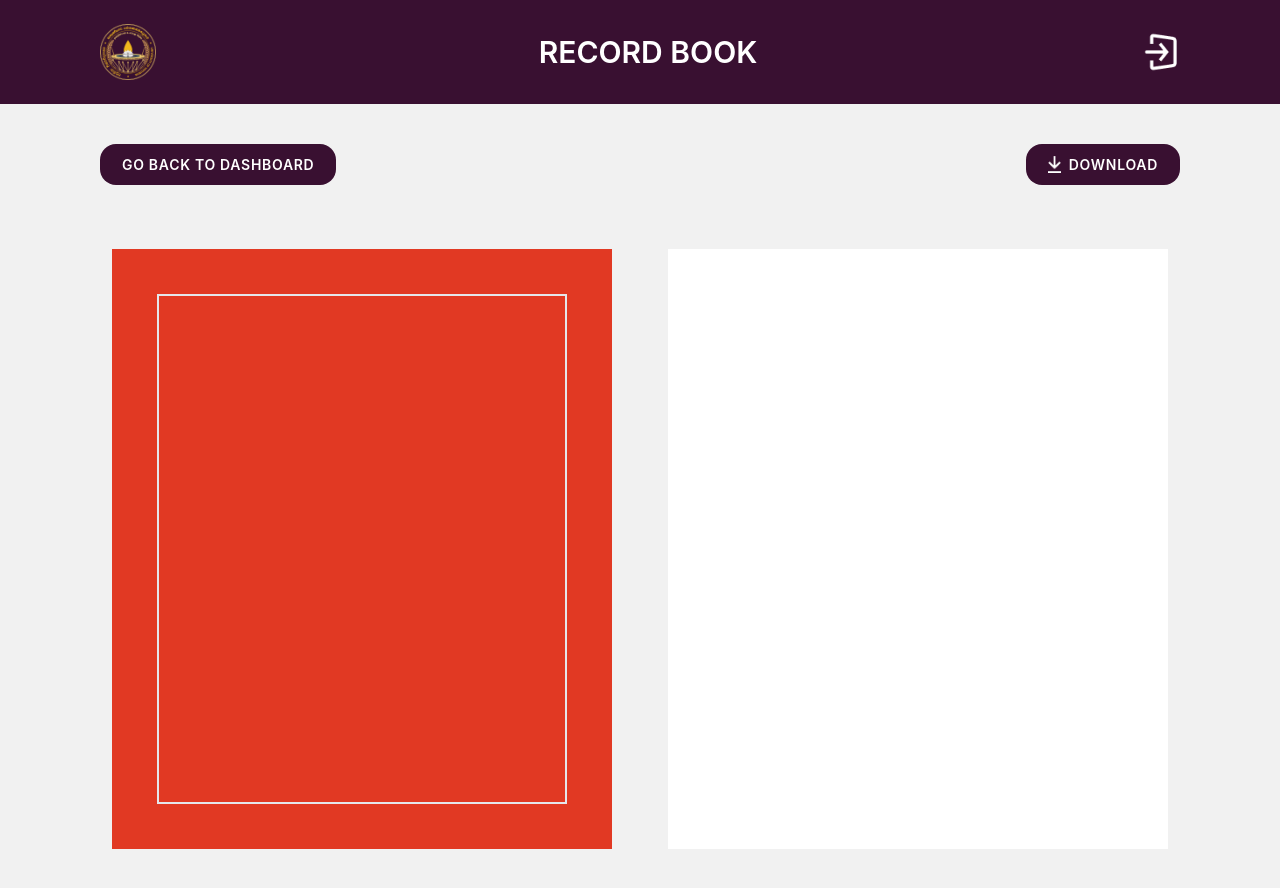
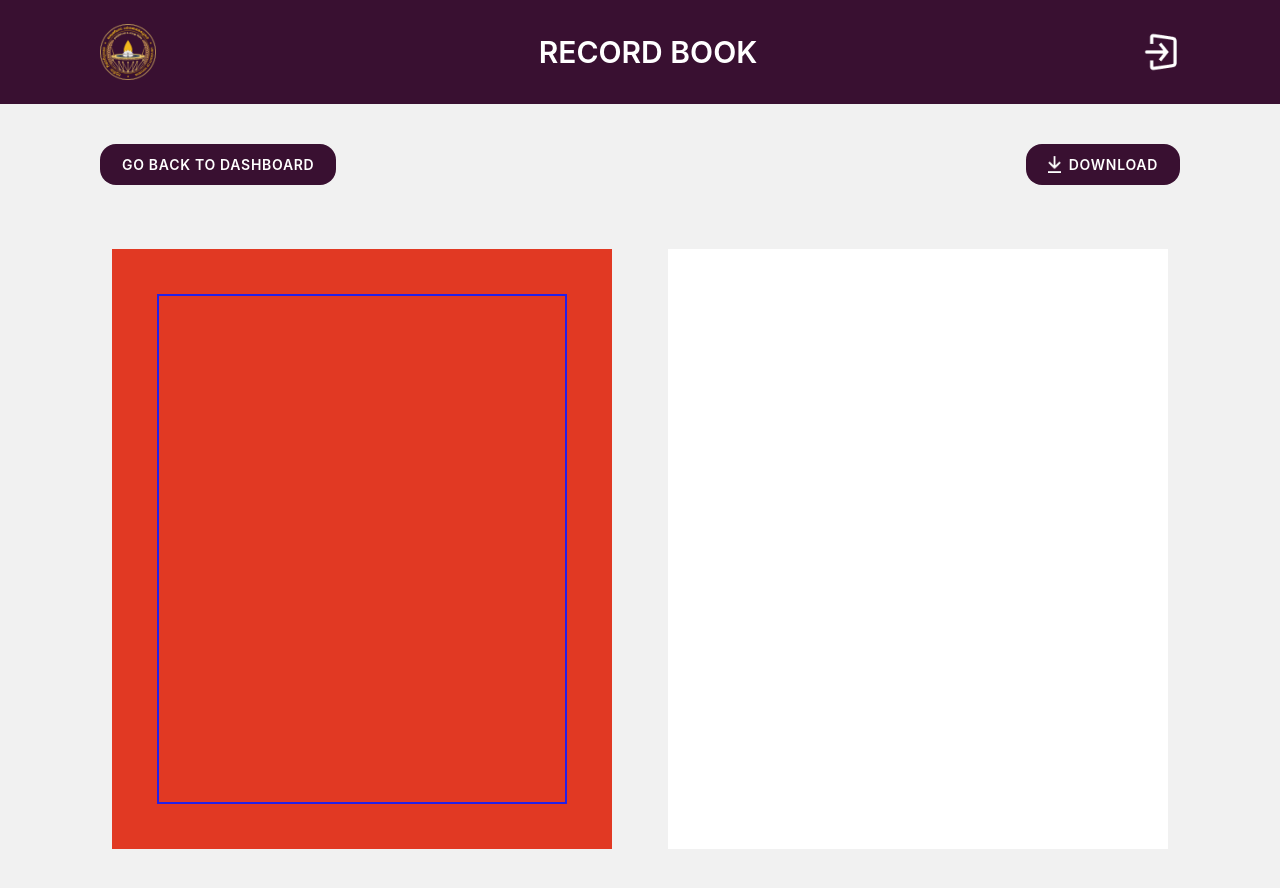
Before and after one commit to MohamadNazik/uov-student-reg-and-renewal-system-frontend, a React (Vite) app: page /record-book in a window 1280 px wide. Shown: the top 888 px of the page. Built offline with nearby package versions, Linux system fonts and the light colour scheme.

Commit message:
add border color to front page

```diff
--- a/src/components/RecordBookComponent.jsx
+++ b/src/components/RecordBookComponent.jsx
@@ -8,7 +8,7 @@ function RecordBookComponent() {
     <div className="flex flex-col gap-5 xl:flex-row xl:gap-14">
       {/* Front view */}
       <div className="w-[250px] sm:w-[500px] bg-[#E13923] h-[350px] sm:h-[600px] flex justify-center items-center overflow-hidden relative">
-        <div className="w-[190px] sm:w-[410px] bg-[#E13923] h-[290px] sm:h-[510px] border-2 style={{ borderColor: '#2320E8' }} overflow-hidden relative"></div>
+        <div className="w-[190px] sm:w-[410px] bg-[#E13923] h-[290px] sm:h-[510px] border-2  border-customBlue overflow-hidden relative"></div>
       </div>
 
 
```
